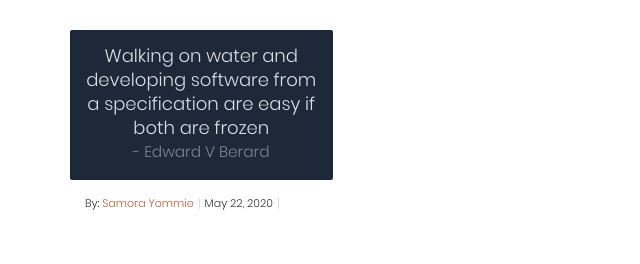
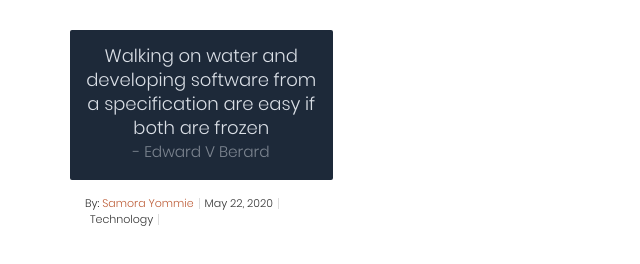
Before and after one commit to kingsam91/Collab, a plain HTML site: page index.html in a window 1280 px wide. Shown: the full height of the page, 0-640 px from the left. Drawn offline with nearby package versions, Linux system fonts and the light colour scheme.

Commit message:
Just added a <li> tag for Technology.

```diff
--- a/index.html
+++ b/index.html
@@ -20,10 +20,12 @@
 						<ul class="my-meta">
 							<li>By: <a href="">Samora Yommie</a></li>
 							<li>May 22, 2020</li>
+							<li>Technology</li>
 						</ul>
 					</div>
 				</div>
 			</div>
+
 		</div>
 	</div>
 
```
